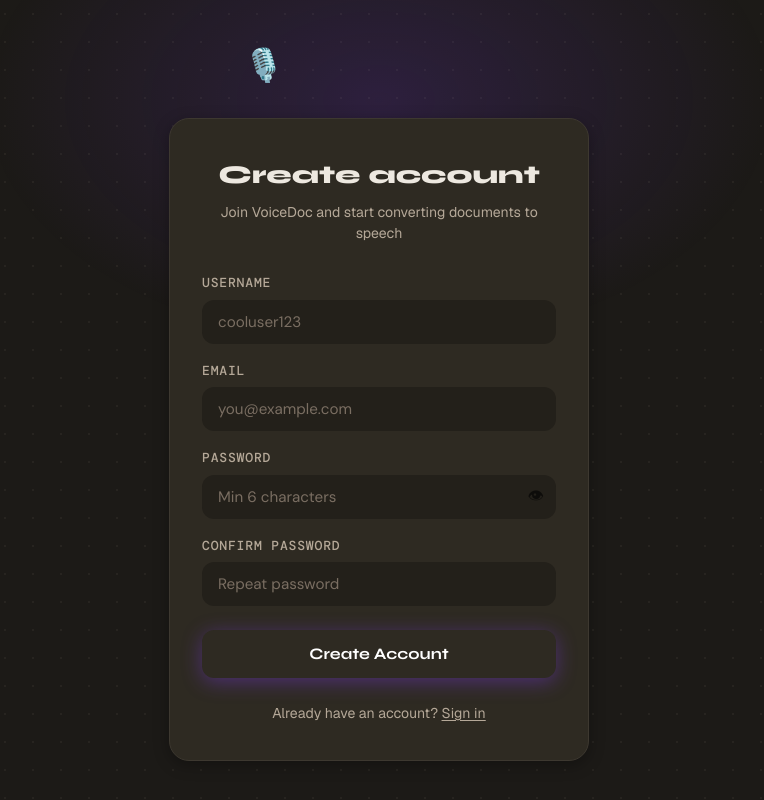
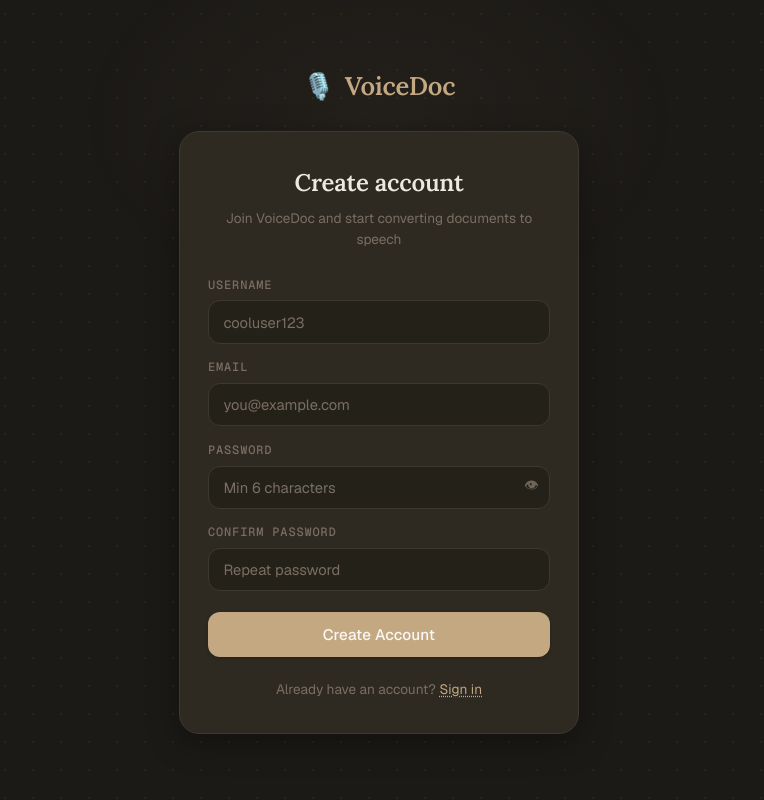
Before and after one commit to Shashwath007/TTS-proj, a Flask app: page /register in a window 1280 px wide. Shown: the whole page, without its empty margins (261-1025 px from the left). Run offline with Flask 3, Linux system fonts and the light colour scheme.

Commit message:
Update auth.css

```diff
--- a/static/css/auth.css
+++ b/static/css/auth.css
@@ -1,6 +1,6 @@
 /* =============================================
    VOICEDOC — auth.css
-   Login & Register pages
+   Warm Neutral Pastel — login, register, profile
    ============================================= */
 
 .auth-body {
@@ -14,19 +14,19 @@
 
 .auth-bg-glow {
   position: fixed;
-  top: -150px;
+  top: -80px;
   left: 50%;
   transform: translateX(-50%);
-  width: 800px;
-  height: 500px;
-  background: radial-gradient(ellipse, rgba(124,58,237,0.18) 0%, transparent 70%);
+  width: 600px;
+  height: 400px;
+  background: radial-gradient(ellipse, rgba(139,115,85,0.07) 0%, transparent 70%);
   pointer-events: none;
   z-index: 0;
 }
 
 .auth-container {
   width: 100%;
-  max-width: 420px;
+  max-width: 400px;
   position: relative;
   z-index: 1;
 }
@@ -37,133 +37,121 @@
   align-items: center;
   justify-content: center;
   gap: 10px;
-  margin-bottom: 1.75rem;
+  margin-bottom: 1.5rem;
 }
 
-.auth-brand .brand-icon { font-size: 2rem; }
+.auth-brand .brand-icon { font-size: 1.6rem; }
 
 .auth-brand .brand-name {
-  font-family: 'Syne', sans-serif;
-  font-weight: 800;
-  font-size: 1.8rem;
-  background: linear-gradient(135deg, var(--accent-purple-light), var(--accent-teal-light));
-  -webkit-background-clip: text;
-  -webkit-text-fill-color: transparent;
-  background-clip: text;
+  font-family: 'Lora', serif;
+  font-weight: 600;
+  font-size: 1.6rem;
+  color: var(--accent);
+  letter-spacing: -0.01em;
 }
 
 /* Card */
 .auth-card {
-  padding: 2.25rem 2rem;
+  padding: 2rem 1.75rem;
+  background: var(--bg-card);
+  border: 1px solid var(--border);
+  border-radius: var(--radius-lg);
+  box-shadow: var(--shadow-lg);
 }
 
 .auth-title {
-  font-family: 'Syne', sans-serif;
-  font-weight: 800;
-  font-size: 1.6rem;
-  margin-bottom: 0.4rem;
+  font-family: 'Lora', serif;
+  font-weight: 600;
+  font-size: 1.5rem;
+  margin-bottom: 0.35rem;
   text-align: center;
+  color: var(--text-primary);
+  letter-spacing: -0.01em;
 }
 
 .auth-sub {
-  color: var(--text-secondary);
-  font-size: 0.88rem;
+  color: var(--text-muted);
+  font-size: 0.85rem;
   text-align: center;
-  margin-bottom: 1.75rem;
-  line-height: 1.5;
+  margin-bottom: 1.6rem;
+  line-height: 1.55;
 }
 
 /* Error box */
 .auth-error {
-  background: rgba(239,68,68,0.12);
-  border: 1px solid rgba(239,68,68,0.35);
+  background: var(--rose-muted);
+  border: 1px solid var(--rose-light);
   border-radius: var(--radius-sm);
-  color: #fca5a5;
-  font-size: 0.85rem;
-  padding: 0.65rem 0.85rem;
-  margin-bottom: 1.25rem;
+  color: var(--rose);
+  font-size: 0.83rem;
+  padding: 0.6rem 0.85rem;
+  margin-bottom: 1.1rem;
   text-align: center;
 }
 
 /* Form */
-.auth-form {
-  display: flex;
-  flex-direction: column;
-  gap: 1rem;
+.auth-form { display: flex; flex-direction: column; gap: 0.9rem; }
+
+.form-group { display: flex; flex-direction: column; gap: 0.35rem; }
+
+.form-label {
+  font-size: 0.75rem;
+  font-weight: 500;
+  color: var(--text-muted);
+  text-transform: uppercase;
+  letter-spacing: 0.07em;
+  font-family: 'Geist Mono', monospace;
 }
 
-.form-group {
-  display: flex;
-  flex-direction: column;
-  gap: 0.4rem;
-}
-
-.form-label {
-  font-size: 0.82rem;
-  font-weight: 500;
-  color: var(--text-secondary);
-  text-transform: uppercase;
-  letter-spacing: 0.06em;
-  font-family: 'DM Mono', monospace;
-}
-
-.input-wrap {
-  position: relative;
-}
+.input-wrap { position: relative; }
 
 .form-input {
   width: 100%;
-  padding: 0.75rem 1rem;
-  background: rgba(0,0,0,0.25);
-  border: 1px solid var(--glass-border);
+  padding: 0.7rem 0.9rem;
+  background: var(--bg-secondary);
+  border: 1px solid var(--border);
   border-radius: var(--radius-md);
   color: var(--text-primary);
-  font-family: 'DM Sans', sans-serif;
-  font-size: 0.95rem;
+  font-family: 'Geist', sans-serif;
+  font-size: 0.92rem;
   outline: none;
   transition: all var(--transition);
-}
-
-[data-theme="light"] .form-input {
-  background: rgba(255,255,255,0.6);
 }
 
 .form-input::placeholder { color: var(--text-muted); }
 
 .form-input:focus {
-  border-color: var(--accent-purple);
-  box-shadow: 0 0 0 3px rgba(124,58,237,0.15);
+  border-color: var(--accent-light);
+  background: var(--bg-card);
+  box-shadow: 0 0 0 3px rgba(139,115,85,0.1);
 }
 
-.input-wrap .form-input { padding-right: 2.75rem; }
+.input-wrap .form-input { padding-right: 2.5rem; }
 
 .toggle-pw {
   position: absolute;
-  right: 0.75rem;
+  right: 0.7rem;
   top: 50%;
   transform: translateY(-50%);
   background: none;
   border: none;
   cursor: pointer;
-  font-size: 1rem;
-  opacity: 0.6;
-  transition: opacity 0.2s;
+  font-size: 0.9rem;
+  opacity: 0.5;
+  transition: opacity 0.15s;
   padding: 0;
+  color: var(--text-secondary);
 }
 
 .toggle-pw:hover { opacity: 1; }
 
 /* Password strength */
-.pw-strength {
-  display: flex;
-  align-items: center;
-  gap: 0.75rem;
-}
+.pw-strength { display: flex; align-items: center; gap: 0.65rem; }
 
 .pw-bar {
   flex: 1;
-  height: 4px;
-  background: var(--glass-border);
+  height: 3px;
+  background: var(--border);
   border-radius: 10px;
   overflow: hidden;
 }
@@ -176,249 +164,231 @@
 }
 
 .pw-label {
-  font-size: 0.75rem;
-  font-family: 'DM Mono', monospace;
+  font-size: 0.72rem;
+  font-family: 'Geist Mono', monospace;
   white-space: nowrap;
+  color: var(--text-muted);
 }
 
 /* Auth button */
 .auth-btn {
   width: 100%;
-  padding: 0.9rem;
-  margin-top: 0.5rem;
+  padding: 0.8rem;
+  margin-top: 0.4rem;
   border: none;
   border-radius: var(--radius-md);
-  font-family: 'Syne', sans-serif;
-  font-weight: 700;
-  font-size: 1rem;
+  font-family: 'Geist', sans-serif;
+  font-weight: 500;
+  font-size: 0.95rem;
   cursor: pointer;
-  background: linear-gradient(135deg, var(--accent-purple), var(--accent-teal));
-  color: #fff;
-  box-shadow: 0 4px 20px rgba(124,58,237,0.4);
+  background: var(--accent);
+  color: #faf8f5;
+  box-shadow: var(--shadow-sm);
   transition: all var(--transition);
   display: flex;
   align-items: center;
   justify-content: center;
   gap: 0.5rem;
+  letter-spacing: 0.01em;
 }
 
 .auth-btn:hover:not(:disabled) {
-  transform: translateY(-2px);
-  box-shadow: 0 8px 32px rgba(124,58,237,0.5);
+  background: #7a6448;
+  transform: translateY(-1px);
+  box-shadow: var(--shadow-md);
 }
 
-.auth-btn:disabled {
-  opacity: 0.7;
-  cursor: not-allowed;
-  transform: none;
-}
+.auth-btn:disabled { opacity: 0.6; cursor: not-allowed; transform: none; }
 
 /* Switch link */
 .auth-switch {
   text-align: center;
-  margin-top: 1.5rem;
-  font-size: 0.88rem;
-  color: var(--text-secondary);
+  margin-top: 1.4rem;
+  font-size: 0.85rem;
+  color: var(--text-muted);
 }
 
 .auth-link {
-  color: var(--accent-purple-light);
+  color: var(--accent);
   text-decoration: underline;
+  text-decoration-style: dotted;
   text-underline-offset: 2px;
   transition: color var(--transition);
 }
 
-.auth-link:hover { color: var(--accent-teal-light); }
+.auth-link:hover { color: var(--accent-light); }
 
-/* Navbar logout button */
+/* Navbar logout */
 .logout-btn {
-  background: rgba(239,68,68,0.12);
-  border: 1px solid rgba(239,68,68,0.3);
-  color: #fca5a5;
+  background: var(--rose-muted);
+  border: 1px solid var(--rose-light);
+  color: var(--rose);
   border-radius: var(--radius-sm);
-  padding: 0.35rem 0.85rem;
-  font-size: 0.82rem;
+  padding: 0.3rem 0.8rem;
+  font-size: 0.78rem;
   cursor: pointer;
   transition: all var(--transition);
   text-decoration: none;
-  font-family: 'DM Sans', sans-serif;
+  font-family: 'Geist', sans-serif;
+  white-space: nowrap;
 }
 
 .logout-btn:hover {
-  background: rgba(239,68,68,0.25);
-  border-color: #ef4444;
+  background: rgba(181,117,106,0.2);
+  border-color: var(--rose);
 }
 
 .nav-user {
-  font-size: 0.82rem;
-  color: var(--text-secondary);
-  font-family: 'DM Mono', monospace;
-}
-
-/* Responsive */
-@media (max-width: 480px) {
-  .auth-card { padding: 1.5rem 1.25rem; }
+  font-size: 0.78rem;
+  color: var(--text-muted);
+  font-family: 'Geist Mono', monospace;
 }
 
 /* --- Profile Dropdown --- */
-.profile-wrap {
-  position: relative;
-}
+.profile-wrap { position: relative; }
 
 .profile-btn {
   display: flex;
   align-items: center;
-  gap: 0.5rem;
-  background: var(--bg-card);
-  border: 1px solid var(--glass-border);
+  gap: 0.45rem;
+  background: var(--bg-secondary);
+  border: 1px solid var(--border);
   border-radius: 20px;
-  padding: 0.35rem 0.75rem 0.35rem 0.4rem;
+  padding: 0.3rem 0.7rem 0.3rem 0.35rem;
   cursor: pointer;
   transition: all var(--transition);
   color: var(--text-primary);
 }
 
 .profile-btn:hover {
-  border-color: var(--accent-purple);
-  background: var(--bg-card-hover);
+  border-color: var(--accent-light);
+  background: var(--accent-muted);
 }
 
 .profile-avatar {
-  width: 28px;
-  height: 28px;
+  width: 26px;
+  height: 26px;
   border-radius: 50%;
-  background: linear-gradient(135deg, var(--accent-purple), var(--accent-teal));
+  background: var(--accent-muted);
+  border: 1px solid var(--accent-light);
   display: flex;
   align-items: center;
   justify-content: center;
-  font-family: 'Syne', sans-serif;
-  font-weight: 800;
-  font-size: 0.85rem;
-  color: #fff;
+  font-family: 'Lora', serif;
+  font-weight: 600;
+  font-size: 0.8rem;
+  color: var(--accent);
 }
 
 .profile-name {
-  font-family: 'DM Mono', monospace;
-  font-size: 0.82rem;
-  color: var(--text-primary);
+  font-family: 'Geist Mono', monospace;
+  font-size: 0.78rem;
+  color: var(--text-secondary);
 }
 
 .profile-arrow {
-  font-size: 0.7rem;
+  font-size: 0.65rem;
   color: var(--text-muted);
   transition: transform 0.2s ease;
 }
 
-.profile-btn.open .profile-arrow {
-  transform: rotate(180deg);
-}
+.profile-btn.open .profile-arrow { transform: rotate(180deg); }
 
-/* Dropdown */
+/* Dropdown panel */
 .profile-dropdown {
   position: absolute;
-  top: calc(100% + 10px);
+  top: calc(100% + 8px);
   right: 0;
-  width: 240px;
-  background: var(--bg-secondary);
-  border: 1px solid var(--glass-border);
+  width: 220px;
+  background: var(--bg-card);
+  border: 1px solid var(--border);
   border-radius: var(--radius-md);
-  box-shadow: var(--shadow-card);
-  backdrop-filter: blur(20px);
+  box-shadow: var(--shadow-lg);
   z-index: 999;
-  animation: fadeInUp 0.2s ease;
+  animation: fadeInUp 0.18s ease;
+  overflow: hidden;
 }
 
 .dropdown-header {
   display: flex;
   align-items: center;
-  gap: 0.75rem;
-  padding: 1rem;
+  gap: 0.7rem;
+  padding: 0.9rem 1rem;
 }
 
 .dropdown-avatar {
-  width: 44px;
-  height: 44px;
+  width: 40px;
+  height: 40px;
   border-radius: 50%;
-  background: linear-gradient(135deg, var(--accent-purple), var(--accent-teal));
+  background: var(--accent-muted);
+  border: 1px solid var(--accent-light);
   display: flex;
   align-items: center;
   justify-content: center;
-  font-family: 'Syne', sans-serif;
-  font-weight: 800;
-  font-size: 1.2rem;
-  color: #fff;
+  font-family: 'Lora', serif;
+  font-weight: 600;
+  font-size: 1.1rem;
+  color: var(--accent);
   flex-shrink: 0;
 }
 
-.dropdown-info {
-  display: flex;
-  flex-direction: column;
-  gap: 2px;
-  min-width: 0;
-}
+.dropdown-info { display: flex; flex-direction: column; gap: 3px; min-width: 0; }
 
 .dropdown-name {
-  font-family: 'Syne', sans-serif;
-  font-weight: 700;
-  font-size: 0.95rem;
+  font-family: 'Geist', sans-serif;
+  font-weight: 500;
+  font-size: 0.88rem;
   color: var(--text-primary);
 }
 
 .dropdown-role {
-  font-size: 0.75rem;
-  font-family: 'DM Mono', monospace;
-  color: var(--accent-purple-light);
-  background: rgba(124,58,237,0.15);
-  border-radius: 10px;
-  padding: 0.1rem 0.5rem;
+  font-size: 0.7rem;
+  font-family: 'Geist Mono', monospace;
+  color: var(--accent);
+  background: var(--accent-muted);
+  border-radius: 8px;
+  padding: 0.1rem 0.45rem;
   width: fit-content;
 }
 
-.dropdown-divider {
-  height: 1px;
-  background: var(--glass-border);
-  margin: 0;
-}
+.dropdown-divider { height: 1px; background: var(--border); }
 
-.dropdown-stats {
-  display: flex;
-  flex-direction: column;
-  gap: 0;
-}
+.dropdown-stats { display: flex; flex-direction: column; }
 
 .dstat {
   display: flex;
   align-items: center;
-  gap: 0.65rem;
-  padding: 0.6rem 1rem;
+  gap: 0.6rem;
+  padding: 0.55rem 1rem;
   transition: background var(--transition);
+  cursor: default;
 }
 
-.dstat:hover {
-  background: var(--bg-card-hover);
-}
+.dstat:hover { background: var(--bg-secondary); }
 
-.dstat-icon { font-size: 1rem; }
+.dstat-icon { font-size: 0.85rem; opacity: 0.7; }
 
 .dstat-label {
-  font-size: 0.83rem;
+  font-size: 0.8rem;
   color: var(--text-secondary);
-  font-family: 'DM Sans', sans-serif;
+  font-family: 'Geist', sans-serif;
 }
 
 .dropdown-logout {
   display: flex;
   align-items: center;
-  gap: 0.65rem;
-  padding: 0.75rem 1rem;
-  color: #fca5a5;
+  gap: 0.6rem;
+  padding: 0.7rem 1rem;
+  color: var(--rose);
   text-decoration: none;
-  font-size: 0.88rem;
-  font-family: 'DM Sans', sans-serif;
+  font-size: 0.85rem;
+  font-family: 'Geist', sans-serif;
   transition: background var(--transition);
-  border-radius: 0 0 var(--radius-md) var(--radius-md);
 }
 
-.dropdown-logout:hover {
-  background: rgba(239,68,68,0.1);
+.dropdown-logout:hover { background: var(--rose-muted); }
+
+/* Responsive */
+@media (max-width: 480px) {
+  .auth-card { padding: 1.4rem 1.1rem; }
 }
```
